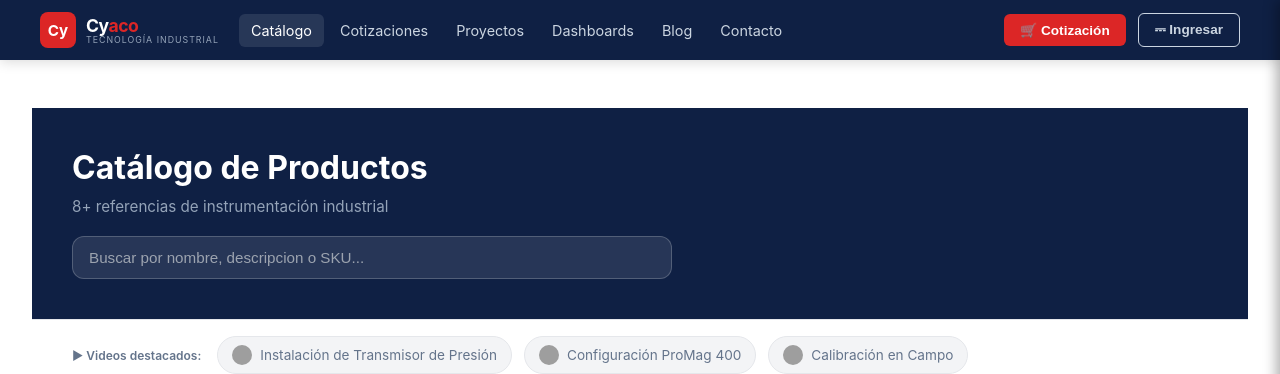
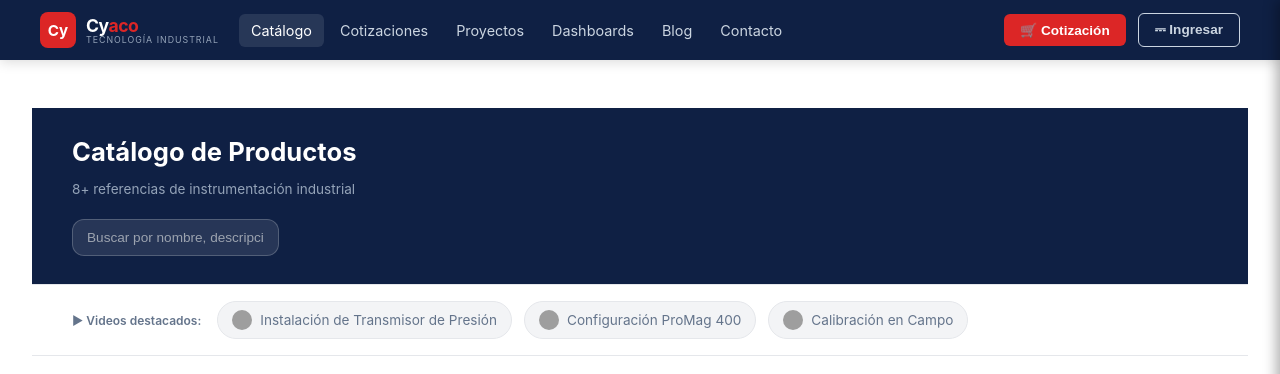
Before and after one commit to CyacoERP/CyacoERP, an Angular app: page / in a window 1280 px wide. Both pictures are taken after a click on the button "Explorar Catalogo >". Shown: the top 374 px of the page. Built offline with nearby package versions, Linux system fonts and the light colour scheme; no server answers; grey boxes are pictures that could not be loaded.

Commit message:
fix: hero section layout matches featured videos and filters alignment

```diff
--- a/src/app/modules/catalogo/components/catalogo/catalogo.componente.css
+++ b/src/app/modules/catalogo/components/catalogo/catalogo.componente.css
@@ -17,38 +17,48 @@
   padding-top: 60px;
 }
 
+
 .hero-section {
   background: var(--dark-blue);
-  padding: 40px;
-  text-align: left;
   border-bottom: 1px solid var(--border-color);
 }
 
-.hero-section h1 {
-  font-size: 2rem;
+.hero-container {
+  max-width: 1400px;
+  margin: 0 auto;
+  padding: 28px 40px;
+  display: flex;
+  flex-direction: column;
+  align-items: flex-start;
+  gap: 8px;
+}
+
+.hero-container h1 {
+  font-size: 1.6rem;
   font-weight: 700;
-  margin: 0 0 10px 0;
+  margin: 0 0 6px 0;
   color: var(--light-text);
 }
 
-.hero-section p {
-  font-size: 0.95rem;
+.hero-container p {
+  font-size: 0.85rem;
   color: #94a3b8;
-  margin: 0 0 20px 0;
+  margin: 0 0 14px 0;
 }
 
 .search-bar {
-  max-width: 600px;
+  max-width: 380px;
+  margin: 0;
 }
 
 .search-input {
   width: 100%;
-  padding: 12px 16px;
+  padding: 10px 14px;
   background: rgba(255, 255, 255, 0.1);
   border: 1px solid rgba(255, 255, 255, 0.2);
   border-radius: 12px;
   color: var(--light-text);
-  font-size: 0.95rem;
+  font-size: 0.85rem;
   transition: border-color 0.3s ease;
 }
 
--- a/src/app/modules/catalogo/components/catalogo/catalogo.componente.html
+++ b/src/app/modules/catalogo/components/catalogo/catalogo.componente.html
@@ -1,8 +1,8 @@
 <div class="catalog-container">
   <section class="hero-section">
+    <div class="hero-container">
       <h1>Catálogo de Productos</h1>
       <p>8+ referencias de instrumentación industrial</p>
-
       <div class="search-bar">
         <input
           type="text"
@@ -11,6 +11,7 @@
           (ngModelChange)="onSearchChange()"
           class="search-input"
         >
+      </div>
     </div>
   </section>
 
```
Lines whose indentation alone changed are shown as unchanged.
